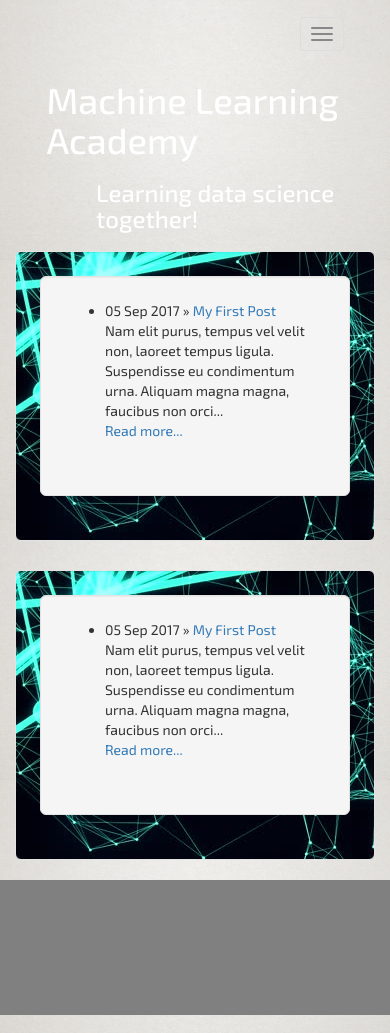
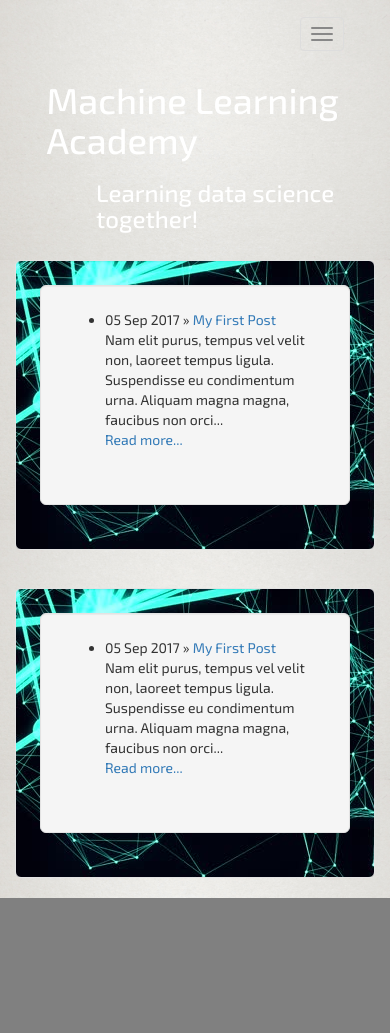
Before and after one commit to isabelhdias/mla.github.io, a Jekyll site: the page built from index.md, in a window 390 px wide. Built offline with Jekyll 4.4.1, drawn with Linux system fonts in a browser that asks for light colours; nearby versions of some CDN libraries; our own code applies the rules of GitHub Pages for plain Markdown files.

Commit message:
mobile test 10

```diff
--- a/assets/css/main.css
+++ b/assets/css/main.css
@@ -150,7 +150,7 @@ ul.nav a:hover { color: #fff !important; } /* ATTENTION!!! actual bootstrap code
 
     .row-bottom {
 
-        margin-top: 1vh;
+        margin-top: 2vh;
     }
 
 
@@ -161,7 +161,7 @@ ul.nav a:hover { color: #fff !important; } /* ATTENTION!!! actual bootstrap code
 
     .row-bottom {
 
-        margin-top: 5vh;
+        margin-top: 2vh;
     }
 
 }
```
Also changed, not shown: 1 other file.
